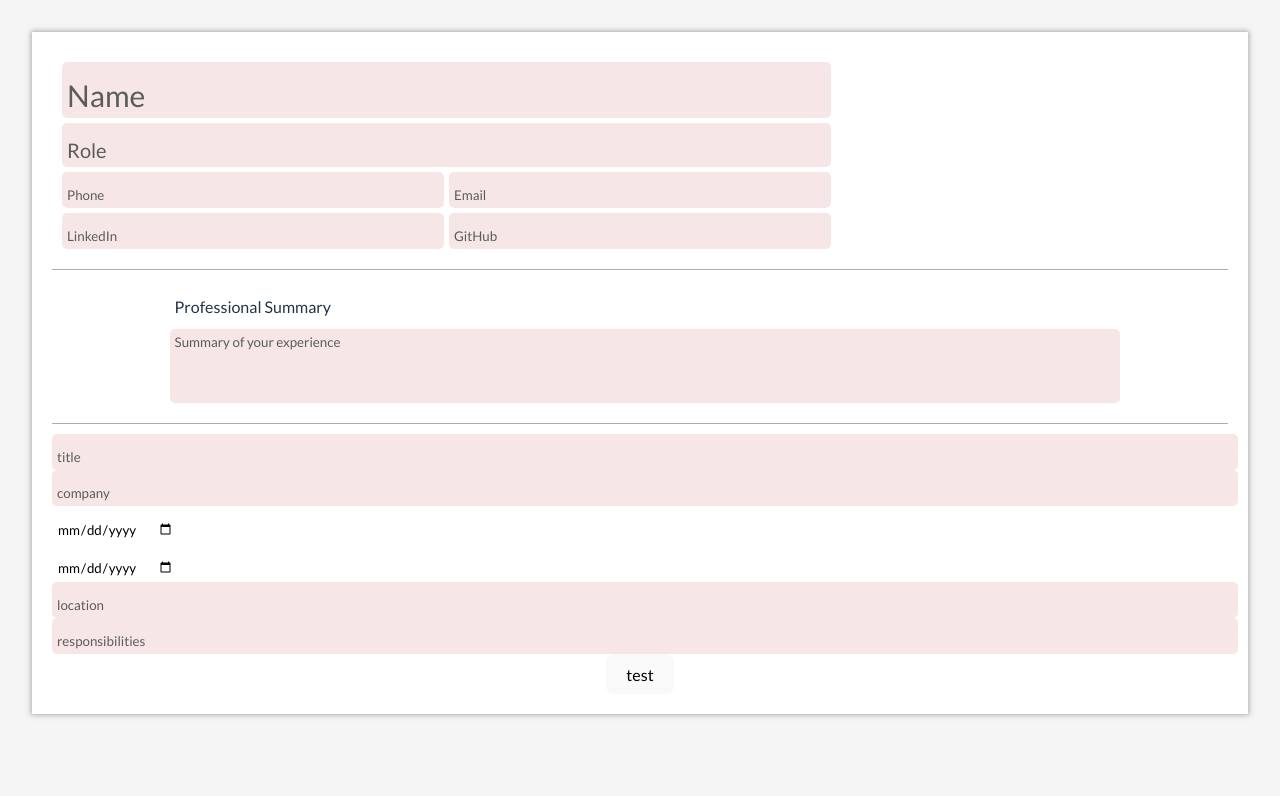
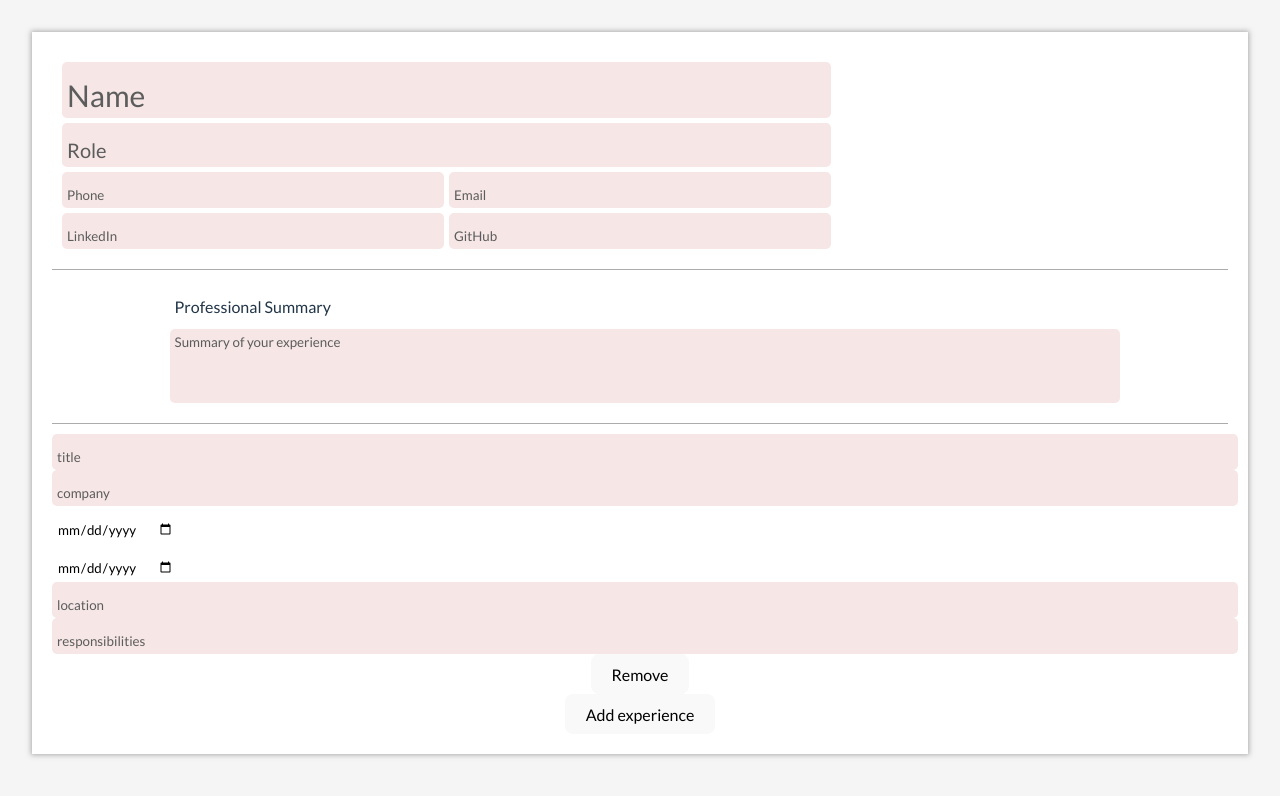
Before and after one commit to sevleo/TOP-CVMaker, a React (Vite) app: page / in a window 1280 px wide. Shown: the top 796 px of the page. Built offline with nearby package versions, Linux system fonts and the light colour scheme.

Commit message:
add remove button

```diff
--- a/src/components/AddButton.jsx
+++ b/src/components/Button.jsx
@@ -1,4 +1,4 @@
-export default function AddButton({ label, className, onClick }) {
+export default function Button({ label, className, onClick }) {
   function handleButtonClick() {
     onClick();
   }
--- a/src/components/Experience.jsx
+++ b/src/components/Experience.jsx
@@ -1,6 +1,6 @@
 import { useState } from "react";
 import Input from "./Input";
-import AddButton from "./AddButton";
+import Button from "./Button";
 import "../styles/Experience.css";
 
 export default function Experience() {
@@ -27,6 +27,11 @@ export default function Experience() {
       responsibilities: "",
     };
     setExperiences([...experiences, newExperience]);
+  }
+
+  function removeExperience(experience) {
+    const updatedExperiences = experiences.filter((exp) => exp !== experience);
+    setExperiences(updatedExperiences);
   }
 
   function onExperienceChange(index, fieldName, value) {
@@ -85,10 +90,15 @@ export default function Experience() {
               onExperienceChange(index, "responsibilities", value)
             }
           />
+          <Button
+            label="Remove"
+            className="remove-experience"
+            onClick={() => removeExperience(experience)}
+          />
         </div>
       ))}
-      <AddButton
-        label="test"
+      <Button
+        label="Add experience"
         className="add-experience"
         onClick={addExperience}
       />
--- a/src/index.css
+++ b/src/index.css
@@ -48,7 +48,7 @@ button {
   font-size: 1em;
   font-weight: 500;
   font-family: inherit;
-  background-color: #1a1a1a;
+  background-color: #a4a4a4;
   cursor: pointer;
   transition: border-color 0.25s;
 }
```
